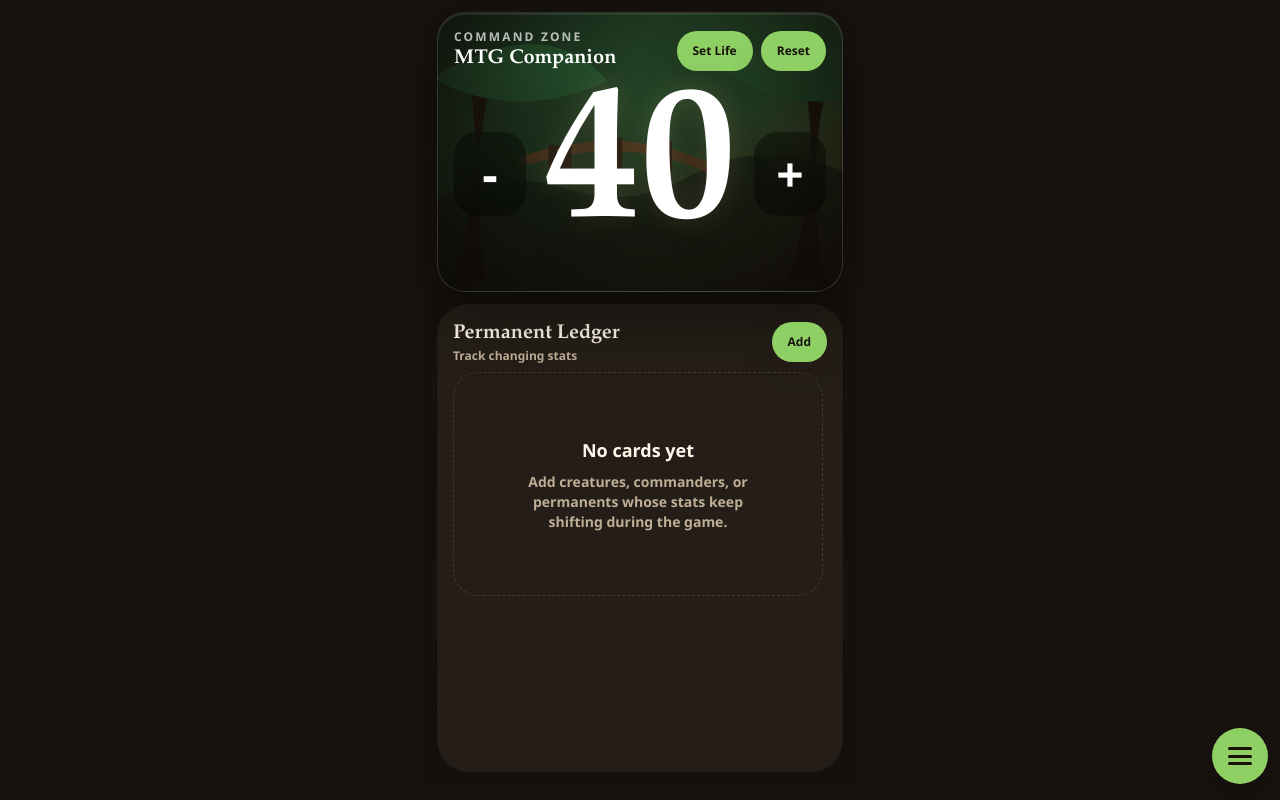
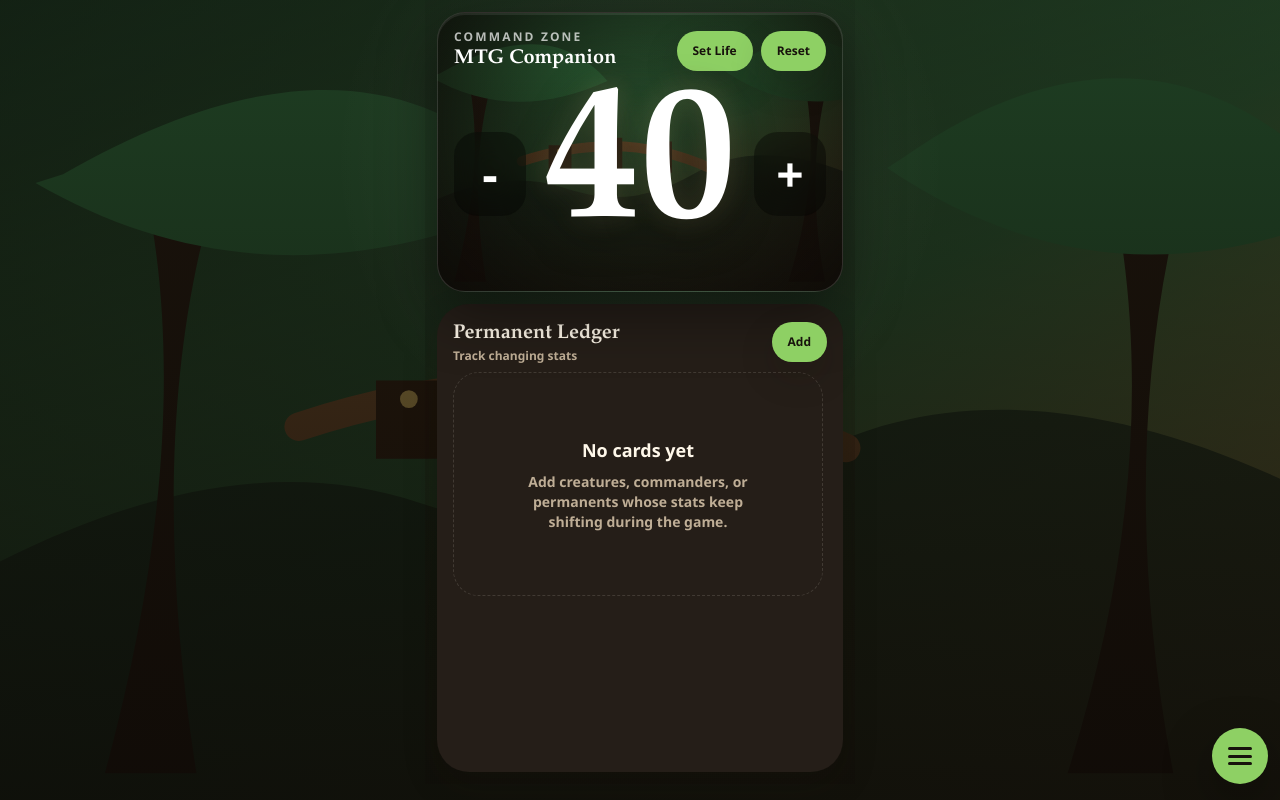
Before and after one commit to alchemiata/mtg-buddy, a React (Vite) app: page / in a window 1280 px wide. Built offline with nearby package versions, Linux system fonts and the light colour scheme.

Commit message:
Let page background show through app shell

```diff
--- a/src/components/AppLayout.tsx
+++ b/src/components/AppLayout.tsx
@@ -21,7 +21,7 @@
   children,
 }: AppLayoutProps) {
   return (
-    <div className="min-h-dvh bg-[var(--app-bg)] text-[var(--text-primary)] transition-colors duration-300" data-app-theme={appTheme}>
+    <div className="min-h-dvh text-[var(--text-primary)] transition-colors duration-300" data-app-theme={appTheme}>
       <main className="mx-auto flex min-h-dvh w-full max-w-[430px] flex-col pb-[calc(1rem+env(safe-area-inset-bottom))]">
         <div className="flex min-h-0 flex-1 flex-col">{children}</div>
       </main>
```
